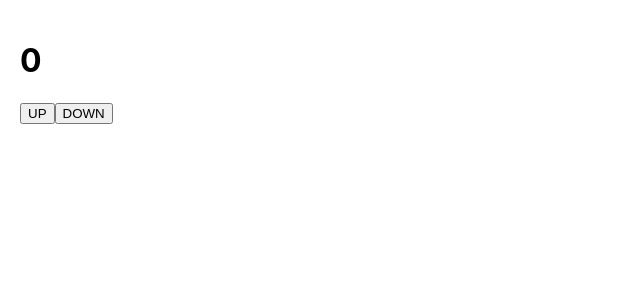
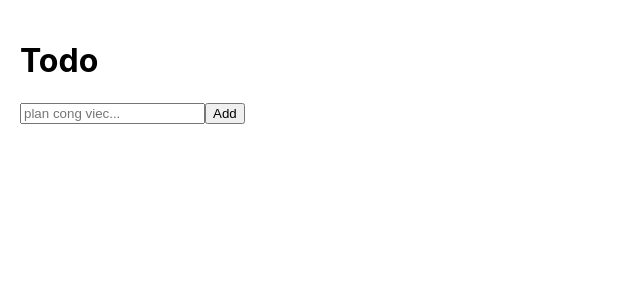
Before and after one commit to nguyenuit/reactjs-practice, a React (Create React App) app in the folder tiktok/: page / in a window 1280 px wide. Shown: the top 300 px of the page, without its empty margins (0-640 px from the left). Built offline with nearby package versions, Linux system fonts and the light colour scheme.

Commit message:
Todo App with useReducer() hook

```diff
--- a/tiktok/src/App.js
+++ b/tiktok/src/App.js
@@ -1,33 +1,45 @@
 import { useReducer, useState } from "react";
 
-const initState = 0
+const initState = {
+  job: '',
+  jobs: []
+}
 
-const UP_ACTION = 'up'
-const DOWN_ACTION = 'down'
+const SET_JOB = 'set_job'
+const ADD_JOB = 'add_job'
+const DELETE_JOB = 'delete_job'
 
 const reducer = (state, action) => {
   switch(action){
-    case UP_ACTION:
+    case SET_JOB:
       return state + 1
-    case DOWN_ACTION:
+    case ADD_JOB:
       return state - 1
+    case DELETE_JOB:
+      return ''
     default:
       throw new Error('Invalid action')
   }
 }
 
 function App(){
-  const [count, dispatch] = useReducer(reducer, initState)
+  const [state, dispatch] = useReducer(reducer, initState)
+
+  const {job, jobs} = state
 
   return (
       <div style={{padding: 20}}>
-          <h1>{count}</h1>
-          <button onClick={() => dispatch(UP_ACTION)}>
-            UP
-          </button>
-          <button onClick={() => dispatch(DOWN_ACTION)}>
-            DOWN
-          </button>
+          <h1>Todo</h1>
+          <input
+          value={job}
+          placeholder="plan cong viec..."
+          />
+          <button>Add</button>
+          <ul>
+          {jobs && jobs.map((job, index) => (
+            <li key={index}>{job}</li>
+          ))}
+          </ul>
       </div>
   )
 }
```
